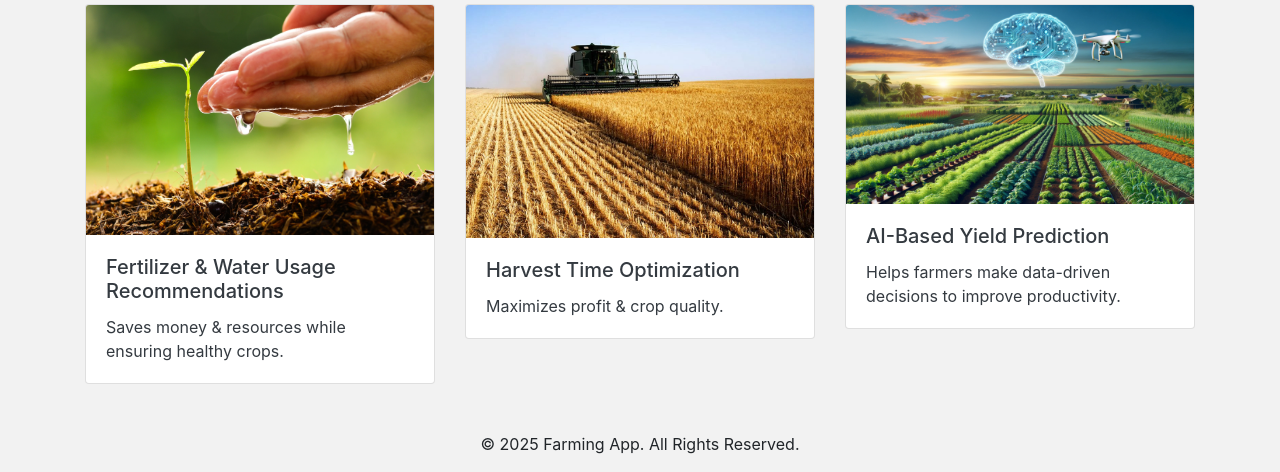
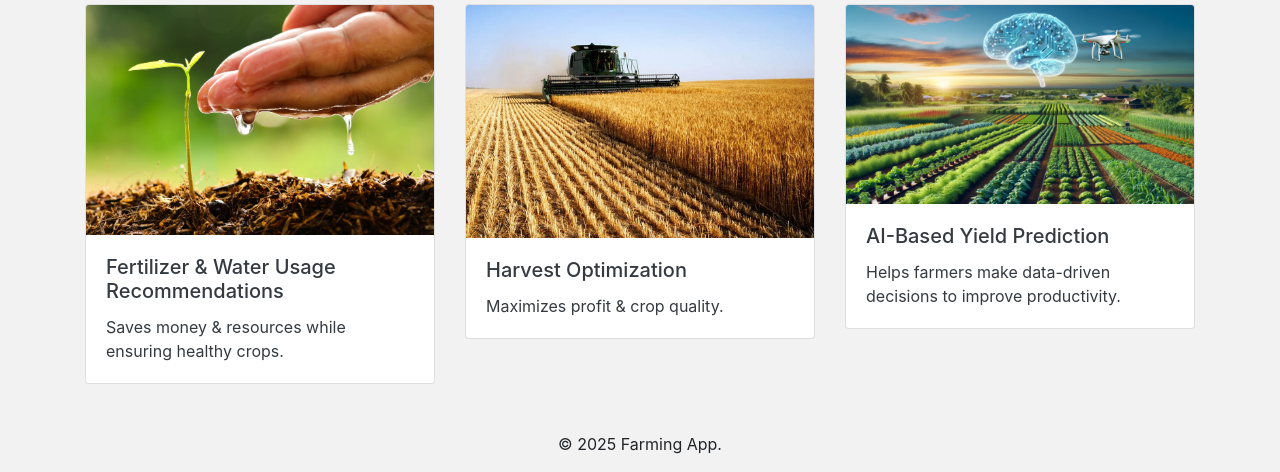
Before and after one commit to Omega-6/farmer, a Flask app: page / in a window 1280 px wide. Shown: the part 1349-1821 px from the top of the page. Run offline with Flask 3, Linux system fonts and the light colour scheme; data comes from the database, SQL or seed files in the repository; some libraries are stand-ins or nearby versions.

Commit message:
Your commit message

```diff
--- a/app.py
+++ b/app.py
@@ -1,6 +1,7 @@
+
 import os
 import uuid
-import random
+
 import pandas as pd
 import requests
 from flask import Flask, render_template, request, redirect, url_for, session
@@ -12,6 +13,7 @@ app.secret_key = os.environ.get('SECRET_KEY', 'a_default_secret_key')
 app.config['SQLALCHEMY_DATABASE_URI'] = 'sqlite:///farmdata.db'
 app.config['SQLALCHEMY_TRACK_MODIFICATIONS'] = False
 db = SQLAlchemy(app)
+
 
 class FarmData(db.Model):
     __tablename__ = "farmdata"
@@ -217,7 +219,7 @@ features = [
     {"name": "Crop Rotation Planning", "description": "Suggests a rotation schedule to improve soil fertility & reduce pests.", "benefit": "Prevents soil depletion and increases productivity.", "image": "crop_rotation.png"},
     {"name": "Real-Time Weather API Integration", "description": "Fetch live weather data from OpenWeatherMap API.", "benefit": "Provides accurate climate data for better crop selection.", "image": "weather_api.png"},
     {"name": "Fertilizer & Water Usage Recommendations", "description": "Suggests the best fertilizer & irrigation methods for each crop.", "benefit": "Saves money & resources while ensuring healthy crops.", "image": "fertilizer_water.png"},
-    {"name": "Harvest Time Optimization", "description": "Utilizes live weather data and current market trends to pinpoint the ideal harvest window for your crops.", "benefit": "Maximizes profit & crop quality.", "image": "harvest_optimization.png"},
+    {"name": "Harvest Optimization", "description": "Utilizes live weather data and current market trends to pinpoint the ideal harvest window for your crops.", "benefit": "Maximizes profit & crop quality.", "image": "harvest_optimization.png"},
     {"name": "AI-Based Yield Prediction", "description": "Uses machine learning to predict crop yield based on weather, soil, and planting time.", "benefit": "Helps farmers make data-driven decisions to improve productivity.", "image": "ai_yield.png"}
 ]
 
@@ -366,7 +368,7 @@ def feature_details(name):
                 if crop in fertilizer_water_data:
                     rec_list.append({ "crop": crop, **fertilizer_water_data[crop] })
         extra_info = {"recommendations": rec_list}
-    elif feature['name'] == "Harvest Time Optimization":
+    elif feature['name'] == "Harvest Optimization":
         latest = FarmData.query.filter_by(user_id=session.get('user_id')).order_by(FarmData.submitted_at.desc()).first()
         if latest and latest.suggestions:
             s_crops = [c.strip() for c in latest.suggestions.split(",")]
--- a/templates/feature.html
+++ b/templates/feature.html
@@ -37,7 +37,7 @@
   </style>
 </head>
 <body class="bg-light">
-  <nav class="navbar navbar-expand-lg navbar-light bg-light">
+  <nav class="navbar navbar-expand-lg navbar-light bg-dark">
     <a class="navbar-brand" href="{{ url_for('home') }}">Farming App</a>
     <div class="collapse navbar-collapse" id="navbarNav">
       <ul class="navbar-nav ml-auto">
@@ -189,10 +189,10 @@
             {% endif %}
           </div>
 
-        {% elif feature.name == "Harvest Time Optimization" %}
+        {% elif feature.name == "Harvest Optimization" %}
           <hr>
           <div class="info-section">
-            <h4>Harvest Time Optimization</h4>
+            <h4>Harvest Optimization</h4>
             {% if extra_info.harvest_recommendation %}
               <p><strong>Recommendation:</strong> {{ extra_info.harvest_recommendation }}</p>
               <p><strong>City:</strong> {{ extra_info.city }}</p>
--- a/templates/index.html
+++ b/templates/index.html
@@ -65,7 +65,7 @@
 
   <!-- Footer -->
   <div class="footer">
-    <p class="text-center">&copy; 2025 Farming App. All Rights Reserved.</p>
+    <p class="text-center">&copy; 2025 Farming App.</p>
   </div>
 
   <script src="https://code.jquery.com/jquery-3.5.1.slim.min.js"></script>
```
